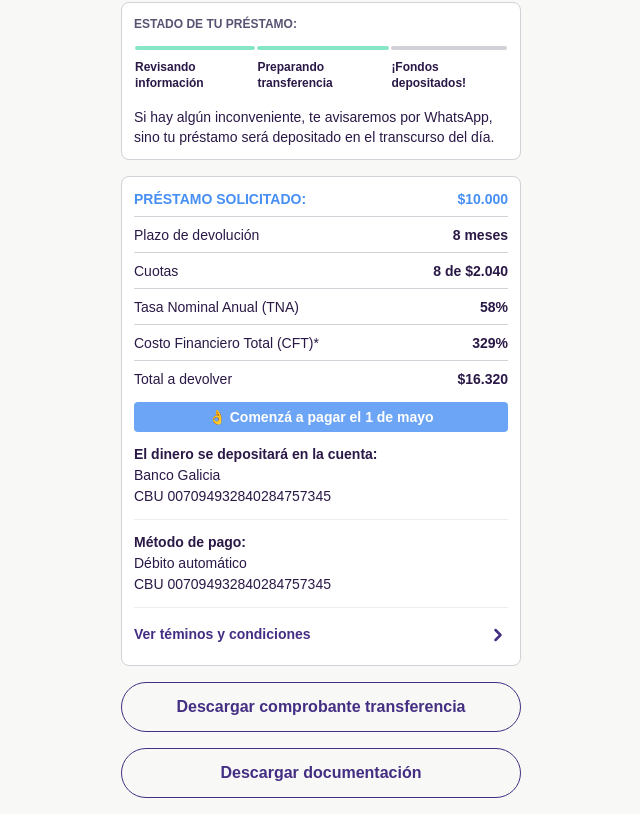
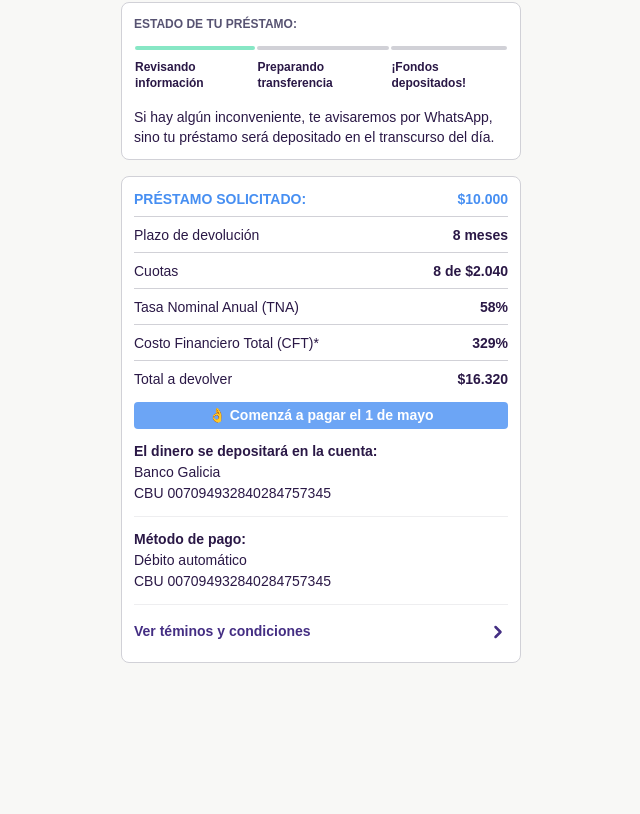
Before and after one commit to jarif78/waynimovil-screen, a Vue app: page /#/solicitud-completada in a window 1280 px wide. Shown: the part 249-1063 px from the top of the page, without its empty margins (319-959 px from the left). After the commit the page ends 928 px from the top, so only its background shows below. Built offline with nearby package versions, Linux system fonts and the light colour scheme.

Commit message:
Ajustes varios

```diff
--- a/src/pages/SolicitudCompletada.vue
+++ b/src/pages/SolicitudCompletada.vue
@@ -3,7 +3,7 @@
     <Header />
 
     <div class="w-84 md:w-100 mx-auto text-black">
-      <div>
+      <div v-if="!isPrepared && !isTransferred">
         <div class="flex justify-center">
           <img class="bock mt-8" :src="img.ok" alt="ok" />
         </div>
@@ -80,7 +80,7 @@
           <span class="text-xs font-bold">${{ data.montoDevolver }}</span>
         </div>
 
-        <div class="bg-blue-500 rounded text-center mt-3 py-3px">
+        <div class="bg-blue-500 rounded mt-3 py-3px flex justify-center items-center">
           <span class="text-white text-xs font-bold">👌 Comenzá a pagar el {{ data.fechaInicial }}</span>
         </div>
 
@@ -113,12 +113,12 @@
       </div>
 
       <button
-        v-if="showButtons"
+        v-if="isTransferred"
         class="btn-big-outline-full w-full"
         @click="clickComprobante"
       >Descargar comprobante transferencia</button>
       <button
-        v-if="showButtons"
+        v-if="isTransferred"
         class="btn-big-outline-full w-full mt-4 mb-4"
         @click="clickDocumentacion"
       >Descargar documentación</button>
@@ -142,11 +142,13 @@ export default {
   },
   data() {
     return {
+      toggleModal: false,
       img: {
         ok: imgOK,
         next: imgNext,
       },
       data: {
+        nombre: 'Yanel',
         montoPrestamo: new Intl.NumberFormat("de-DE").format(10000),
         cuotas: 8,
         montoCuota: new Intl.NumberFormat("de-DE").format(2040),
@@ -157,11 +159,10 @@ export default {
         cbu: "007094932840284757345",
         fechaInicial: "1 de mayo",
       },
-      toggleModal: false,
       isChecking: true,
-      isPrepared: true,
+      isPrepared: false,
       isTransferred: false,
-      showButtons: true,
+      isCanceled: false,
     };
   },
   methods: {
```
Also changed, not shown: src/assets/animations/progress-bar.json (added, +1 -0 lines).
